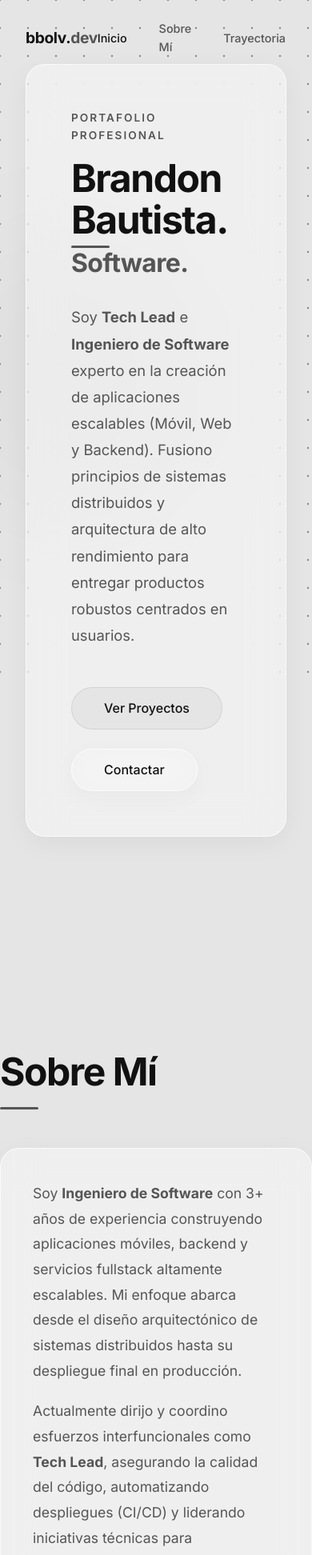
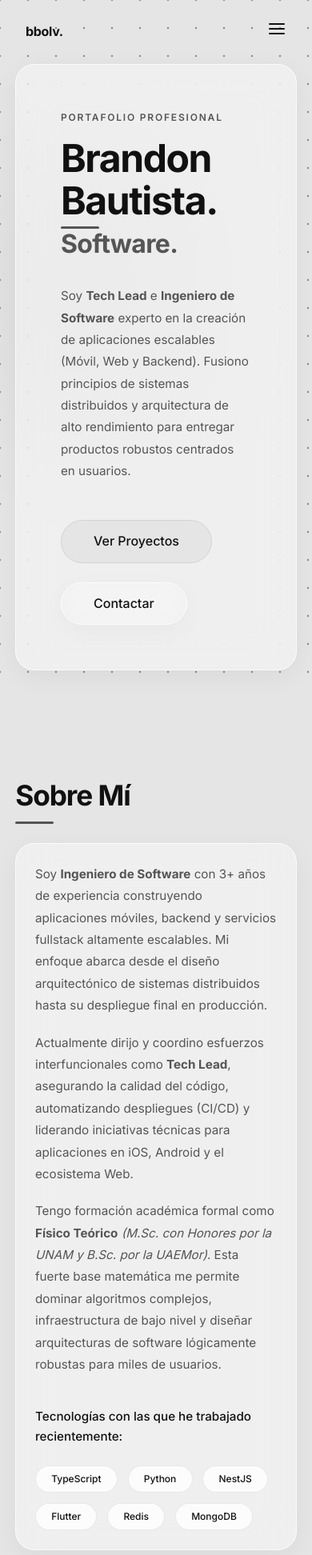
Before and after one commit to bbolv/bbolv.github.io, a React (Vite) app: page / in a window 390 px wide. Shown: the top 1944 px of the page at 80% size. Built offline with nearby package versions, Linux system fonts and the light colour scheme.

Commit message:
Set proper styles for responsive design

```diff
--- a/src/components/About.jsx
+++ b/src/components/About.jsx
@@ -6,22 +6,22 @@ const About = () => {
     <section id="sobre-mi" className="section container">
       <h2 className="section-title">Sobre Mí</h2>
       <div style={{ display: 'grid', gridTemplateColumns: 'repeat(auto-fit, minmax(300px, 1fr))', gap: '4rem', alignItems: 'start' }}>
-        <div className="glass-panel" style={{ padding: '2.5rem' }}>
-          <p style={{ color: 'var(--text-secondary)', fontSize: '1.1rem', marginBottom: '1.2rem', lineHeight: 1.8 }}>
+        <div className="glass-panel">
+          <p style={{ color: 'var(--text-secondary)', fontSize: 'clamp(0.95rem, 2.5vw, 1.1rem)', marginBottom: '1.2rem', lineHeight: 1.8 }}>
             Soy <strong>Ingeniero de Software</strong> con 3+ años de experiencia construyendo aplicaciones móviles, backend y servicios fullstack altamente escalables. Mi enfoque abarca desde el diseño arquitectónico de sistemas distribuidos hasta su despliegue final en producción.
           </p>
-          <p style={{ color: 'var(--text-secondary)', fontSize: '1.1rem', marginBottom: '1.2rem', lineHeight: 1.8 }}>
+          <p style={{ color: 'var(--text-secondary)', fontSize: 'clamp(0.95rem, 2.5vw, 1.1rem)', marginBottom: '1.2rem', lineHeight: 1.8 }}>
             Actualmente dirijo y coordino esfuerzos interfuncionales como <strong>Tech Lead</strong>, asegurando la calidad del código, automatizando despliegues (CI/CD) y liderando iniciativas técnicas para aplicaciones en iOS, Android y el ecosistema Web.
           </p>
-          <p style={{ color: 'var(--text-secondary)', fontSize: '1.1rem', marginBottom: '1.5rem', lineHeight: 1.8 }}>
+          <p style={{ color: 'var(--text-secondary)', fontSize: 'clamp(0.95rem, 2.5vw, 1.1rem)', marginBottom: '1.5rem', lineHeight: 1.8 }}>
             Tengo formación académica formal como <strong>Físico Teórico</strong> <em>(M.Sc. con Honores por la UNAM y B.Sc. por la UAEMor)</em>. Esta fuerte base matemática me permite dominar algoritmos complejos, infraestructura de bajo nivel y diseñar arquitecturas de software lógicamente robustas para miles de usuarios.
           </p>
-          <p style={{ color: 'var(--text-primary)', fontSize: '1.1rem', fontWeight: 500, marginBottom: '1.5rem', marginTop: '2.5rem' }}>
+          <p style={{ color: 'var(--text-primary)', fontSize: 'clamp(0.95rem, 2.5vw, 1.1rem)', fontWeight: 500, marginBottom: '1.5rem', marginTop: '2.5rem' }}>
             Tecnologías con las que he trabajado recientemente:
           </p>
           <div style={{ display: 'flex', gap: '0.8rem', flexWrap: 'wrap' }}>
             {['TypeScript', 'Python', 'NestJS', 'Flutter', 'Redis', 'MongoDB'].map((tech, i) => (
-              <span key={i} style={{ color: 'var(--text-primary)', background: 'rgba(255, 255, 255, 0.8)', border: '1px solid var(--border-color)', padding: '0.4rem 1.2rem', borderRadius: '99px', fontSize: '0.85rem', fontWeight: 500 }}>
+              <span key={i} style={{ color: 'var(--text-primary)', background: 'rgba(255, 255, 255, 0.8)', border: '1px solid var(--border-color)', padding: '0.4rem 1.2rem', borderRadius: '99px', fontSize: 'clamp(0.75rem, 2vw, 0.85rem)', fontWeight: 500 }}>
                 {tech}
               </span>
             ))}
--- a/src/components/Contact.jsx
+++ b/src/components/Contact.jsx
@@ -3,16 +3,16 @@ import React from 'react';
 const Contact = () => {
   return (
     <section id="contacto" className="section container" style={{ textAlign: 'center', paddingBottom: '12rem' }}>
-      <p style={{ color: 'var(--accent-glow)', fontWeight: 600, letterSpacing: '0.1em', marginBottom: '1rem', textTransform: 'uppercase', fontSize: '0.9rem' }}>
+      <p style={{ color: 'var(--accent-glow)', fontWeight: 600, letterSpacing: '0.1em', marginBottom: '1rem', textTransform: 'uppercase', fontSize: 'clamp(0.8rem, 2vw, 0.9rem)' }}>
         ¿Qué sigue?
       </p>
       <h2 className="section-title" style={{ fontSize: 'clamp(2.5rem, 6vw, 4rem)', borderBottom: 'none', marginBottom: '1.5rem', letterSpacing: '-0.03em' }}>
         Ponte en Contacto
       </h2>
-      <p style={{ color: 'var(--text-secondary)', fontSize: '1.2rem', maxWidth: '600px', margin: '0 auto 3.5rem auto', lineHeight: 1.7 }}>
+      <p style={{ color: 'var(--text-secondary)', fontSize: 'clamp(1rem, 2.5vw, 1.2rem)', maxWidth: '600px', margin: '0 auto 3.5rem auto', lineHeight: 1.7 }}>
         ¿Quieres saludar? ¡intentaré responder lo más rápido posible!
       </p>
-      <a href="mailto:branbolv@gmail.com" className="glass" style={{ padding: '1.2rem 3rem', color: 'var(--text-primary)', textDecoration: 'none', fontWeight: 500, fontSize: '1.1rem', display: 'inline-block' }}>
+      <a href="mailto:branbolv@gmail.com" className="glass" style={{ padding: '1.2rem 3rem', color: 'var(--text-primary)', textDecoration: 'none', fontWeight: 500, fontSize: 'clamp(0.95rem, 2.5vw, 1.1rem)', display: 'inline-block' }}>
         Saludar
       </a>
     </section>
--- a/src/components/Footer.jsx
+++ b/src/components/Footer.jsx
@@ -4,10 +4,10 @@ const Footer = () => {
   return (
     <footer className="container" style={{ paddingBottom: '3rem' }}>
       <div className="glass-panel" style={{ textAlign: 'center', padding: '2.5rem', display: 'flex', flexDirection: 'column', alignItems: 'center', gap: '0.5rem' }}>
-        <p style={{ color: 'var(--text-secondary)', fontSize: '0.95rem' }}>
+        <p style={{ color: 'var(--text-secondary)', fontSize: 'clamp(0.85rem, 2vw, 0.95rem)' }}>
           Diseñado y Construido por <span style={{ color: 'var(--text-primary)', fontWeight: 600 }}>Brandon Bautista</span>.
         </p>
-        <p style={{ opacity: 0.8, fontSize: '0.85rem', color: 'var(--text-secondary)' }}>
+        <p style={{ opacity: 0.8, fontSize: 'clamp(0.75rem, 1.5vw, 0.85rem)', color: 'var(--text-secondary)' }}>
           &copy; {new Date().getFullYear()} Todos los derechos reservados.
         </p>
       </div>
--- a/src/components/Hero.jsx
+++ b/src/components/Hero.jsx
@@ -5,7 +5,7 @@ const Hero = () => {
     <section id="inicio" style={{ minHeight: '100vh', display: 'flex', alignItems: 'center', paddingTop: '80px' }} className="section glow-effect">
       <div className="container" style={{ position: 'relative', zIndex: 10 }}>
         <div className="glass-panel" style={{ display: 'inline-block', maxWidth: '800px', padding: '3.5rem' }}>
-          <p style={{ color: 'var(--text-secondary)', fontWeight: 600, letterSpacing: '0.15em', marginBottom: '1rem', textTransform: 'uppercase', fontSize: '0.85rem' }}>
+          <p style={{ color: 'var(--text-secondary)', fontWeight: 600, letterSpacing: '0.15em', marginBottom: '1rem', textTransform: 'uppercase', fontSize: 'clamp(0.75rem, 2vw, 0.85rem)' }}>
             Portafolio Profesional
           </p>
           <h1 className="section-title" style={{ margin: 0, fontSize: 'clamp(3rem, 8vw, 4.5rem)', lineHeight: 1.1, borderBottom: 'none' }}>
@@ -14,7 +14,7 @@ const Hero = () => {
           <h2 style={{ fontSize: 'clamp(2rem, 5vw, 3rem)', color: 'var(--text-secondary)', marginTop: '0.5rem', lineHeight: 1.2, fontWeight: 700, letterSpacing: '-0.02em' }}>
             Software.
           </h2>
-          <p style={{ color: 'var(--text-secondary)', fontSize: '1.15rem', marginTop: '2rem', lineHeight: 1.8 }}>
+          <p style={{ color: 'var(--text-secondary)', fontSize: 'clamp(0.95rem, 2.5vw, 1.15rem)', marginTop: '2rem', lineHeight: 1.8 }}>
             Soy <strong>Tech Lead</strong> e <strong>Ingeniero de Software</strong> experto en la creación de aplicaciones escalables (Móvil, Web y Backend). Fusiono principios de sistemas distribuidos y arquitectura de alto rendimiento para entregar productos robustos centrados en usuarios.
           </p>
           <div style={{ marginTop: '3rem', display: 'flex', gap: '1.5rem', flexWrap: 'wrap' }}>
--- a/src/components/Navbar.jsx
+++ b/src/components/Navbar.jsx
@@ -2,6 +2,7 @@ import React, { useState, useEffect } from 'react';
 
 const Navbar = () => {
   const [scrolled, setScrolled] = useState(false);
+  const [isMobileMenuOpen, setIsMobileMenuOpen] = useState(false);
 
   useEffect(() => {
     const handleScroll = () => setScrolled(window.scrollY > 50);
@@ -25,15 +26,33 @@ const Navbar = () => {
       backdropFilter: scrolled ? 'blur(16px)' : 'none',
       borderBottom: scrolled ? '1px solid var(--border-color)' : '1px solid transparent'
     }}>
-      <div style={{ fontWeight: 700, fontSize: '1.2rem', letterSpacing: '-0.02em', color: 'var(--text-primary)', cursor: 'pointer' }}>
-        bbolv.<span style={{ color: 'var(--text-secondary)' }}>dev</span>
+      <div style={{ fontWeight: 700, fontSize: 'clamp(1rem, 2vw, 1.2rem)', letterSpacing: '-0.02em', color: 'var(--text-primary)', cursor: 'pointer' }}>
+        bbolv.
       </div>
-      <div style={{ display: 'flex', gap: '2.5rem', alignItems: 'center' }}>
-        <a href="#inicio" style={{ color: 'var(--text-primary)', textDecoration: 'none', fontSize: '0.9rem', fontWeight: 500, transition: 'color 0.2s' }} onMouseEnter={(e) => e.target.style.color = 'var(--accent-glow)'} onMouseLeave={(e) => e.target.style.color = 'var(--text-primary)'}>Inicio</a>
-        <a href="#sobre-mi" style={{ color: 'var(--text-secondary)', textDecoration: 'none', fontSize: '0.9rem', fontWeight: 500, transition: 'color 0.2s' }} onMouseEnter={(e) => e.target.style.color = 'var(--text-primary)'} onMouseLeave={(e) => e.target.style.color = 'var(--text-secondary)'}>Sobre Mí</a>
-        <a href="#trayectoria" style={{ color: 'var(--text-secondary)', textDecoration: 'none', fontSize: '0.9rem', fontWeight: 500, transition: 'color 0.2s' }} onMouseEnter={(e) => e.target.style.color = 'var(--text-primary)'} onMouseLeave={(e) => e.target.style.color = 'var(--text-secondary)'}>Trayectoria</a>
-        <a href="#blog" style={{ color: 'var(--text-secondary)', textDecoration: 'none', fontSize: '0.9rem', fontWeight: 500, transition: 'color 0.2s' }} onMouseEnter={(e) => e.target.style.color = 'var(--text-primary)'} onMouseLeave={(e) => e.target.style.color = 'var(--text-secondary)'}>Blog</a>
-        <a href="#contacto" className="glass" style={{ padding: '0.5rem 1.2rem', color: 'var(--text-primary)', textDecoration: 'none', fontSize: '0.9rem', fontWeight: 500 }}>Contacto</a>
+
+      <div className="mobile-menu-btn" onClick={() => setIsMobileMenuOpen(!isMobileMenuOpen)}>
+        <svg width="24" height="24" viewBox="0 0 24 24" fill="none" stroke="currentColor" strokeWidth="2" strokeLinecap="round" strokeLinejoin="round">
+          {isMobileMenuOpen ? (
+            <>
+              <line x1="18" y1="6" x2="6" y2="18"></line>
+              <line x1="6" y1="6" x2="18" y2="18"></line>
+            </>
+          ) : (
+            <>
+              <line x1="3" y1="12" x2="21" y2="12"></line>
+              <line x1="3" y1="6" x2="21" y2="6"></line>
+              <line x1="3" y1="18" x2="21" y2="18"></line>
+            </>
+          )}
+        </svg>
+      </div>
+
+      <div className={`nav-links ${isMobileMenuOpen ? 'open' : ''}`} style={{ display: 'flex', gap: '2.5rem', alignItems: 'center' }}>
+        <a href="#inicio" style={{ color: 'var(--text-primary)', textDecoration: 'none', fontSize: 'clamp(0.85rem, 2vw, 0.9rem)', fontWeight: 500, transition: 'color 0.2s' }} onMouseEnter={(e) => e.target.style.color = 'var(--accent-glow)'} onMouseLeave={(e) => e.target.style.color = 'var(--text-primary)'}>Inicio</a>
+        <a href="#sobre-mi" style={{ color: 'var(--text-secondary)', textDecoration: 'none', fontSize: 'clamp(0.85rem, 2vw, 0.9rem)', fontWeight: 500, transition: 'color 0.2s' }} onMouseEnter={(e) => e.target.style.color = 'var(--text-primary)'} onMouseLeave={(e) => e.target.style.color = 'var(--text-secondary)'}>Sobre Mí</a>
+        <a href="#trayectoria" style={{ color: 'var(--text-secondary)', textDecoration: 'none', fontSize: 'clamp(0.85rem, 2vw, 0.9rem)', fontWeight: 500, transition: 'color 0.2s' }} onMouseEnter={(e) => e.target.style.color = 'var(--text-primary)'} onMouseLeave={(e) => e.target.style.color = 'var(--text-secondary)'}>Trayectoria</a>
+        <a href="#blog" style={{ color: 'var(--text-secondary)', textDecoration: 'none', fontSize: 'clamp(0.85rem, 2vw, 0.9rem)', fontWeight: 500, transition: 'color 0.2s' }} onMouseEnter={(e) => e.target.style.color = 'var(--text-primary)'} onMouseLeave={(e) => e.target.style.color = 'var(--text-secondary)'}>Blog</a>
+        <a href="#contacto" className="glass" style={{ padding: '0.5rem 1.2rem', color: 'var(--text-primary)', textDecoration: 'none', fontSize: 'clamp(0.85rem, 2vw, 0.9rem)', fontWeight: 500 }}>Contacto</a>
       </div>
     </nav>
   );
--- a/src/index.css
+++ b/src/index.css
@@ -103,7 +103,12 @@ h1, h2, h3, h4, h5, h6 {
 }
 
 .section {
-  padding: 8rem 0;
+  padding-top: 8rem;
+  padding-bottom: 8rem;
+}
+
+.experience-card {
+  padding: 2.5rem;
 }
 
 .section-title {
@@ -144,3 +149,57 @@ h1, h2, h3, h4, h5, h6 {
   pointer-events: none;
   filter: blur(60px);
 }
+
+/* =========================================
+   Responsive Utilities
+   ========================================= */
+
+.mobile-menu-btn {
+  display: none;
+}
+
+@media (max-width: 768px) {
+  .container {
+    padding: 0 1.2rem;
+  }
+  .section {
+    padding-top: 4rem;
+    padding-bottom: 4rem;
+  }
+  .experience-card {
+    padding: 1.5rem;
+  }
+  .glass-panel {
+    padding: 1.5rem;
+  }
+  .glass-card {
+    padding: 1.5rem;
+  }
+  .section-title {
+    font-size: 2.2rem;
+    margin-bottom: 2rem;
+  }
+  .mobile-menu-btn {
+    display: block;
+    cursor: pointer;
+    color: var(--text-primary);
+  }
+  .nav-links {
+    display: none !important;
+  }
+  .nav-links.open {
+    display: flex !important;
+    position: absolute;
+    top: 100%;
+    left: 0;
+    right: 0;
+    flex-direction: column;
+    background: var(--bg-glass);
+    backdrop-filter: blur(16px);
+    -webkit-backdrop-filter: blur(16px);
+    padding: 2rem;
+    gap: 1.5rem !important;
+    border-bottom: 1px solid var(--border-color);
+    align-items: center;
+  }
+}
```
Also changed, not shown: src/components/Experience.jsx (+4 -4 lines).
